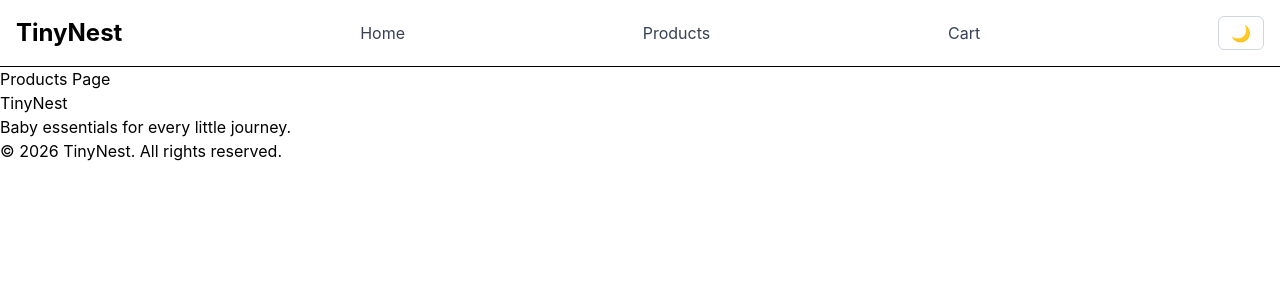
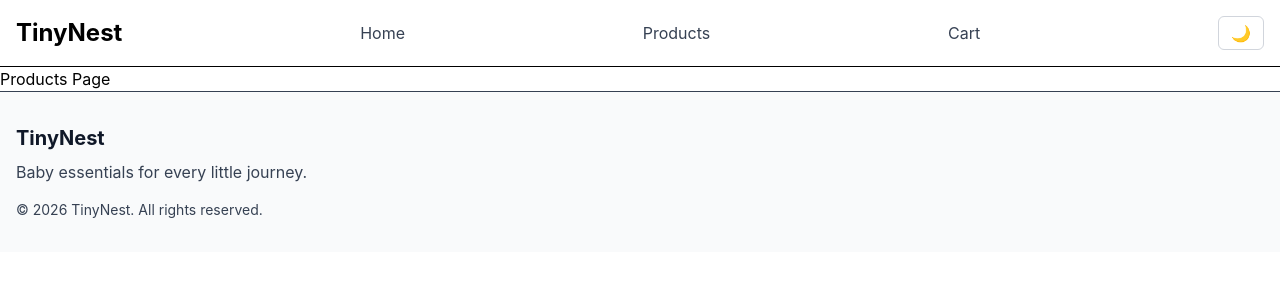
Before and after one commit to ayshasahva-stack/tinynest, a React app in the folder frontend/: page /products in a window 1280 px wide. Shown: the top 300 px of the page. Built offline with nearby package versions, Linux system fonts and the light colour scheme; the HTML template or start-up script is replaced by a standard one.

Commit message:
feat: add theme support to footer

```diff
--- a/frontend/src/components/Footer.jsx
+++ b/frontend/src/components/Footer.jsx
@@ -1,15 +1,28 @@
 // Footer component for customer-facing pages
 function Footer() {
     return (
-        <footer>
-            {/* TinyNest footer information */}
-            <h3>TinyNest</h3>
+        <footer className="border-t bg-gray-50 text-gray-700 dark:border-gray-700 dark:bg-gray-900 dark:text-gray-200">
 
-            {/* Temporary footer text */}
-            <p>Baby essentials for every little journey.</p>
+            {/* Footer content container */}
+            <div className="mx-auto max-w-7xl px-4 py-8">
 
-            {/* Copyright information */}
-            <p>© 2026 TinyNest. All rights reserved.</p>
+                {/* TinyNest brand */}
+                <h3 className="text-xl font-bold text-gray-900 dark:text-white">
+                    TinyNest
+                </h3>
+
+                {/* Store description */}
+                <p className="mt-2">
+                    Baby essentials for every little journey.
+                </p>
+
+                {/* Copyright information */}
+                <p className="mt-4 text-sm">
+                    © 2026 TinyNest. All rights reserved.
+                </p>
+
+            </div>
+
         </footer>
     );
 }
```
